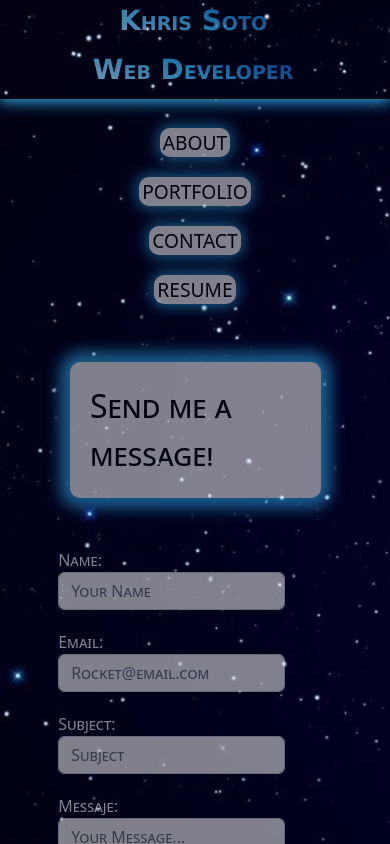
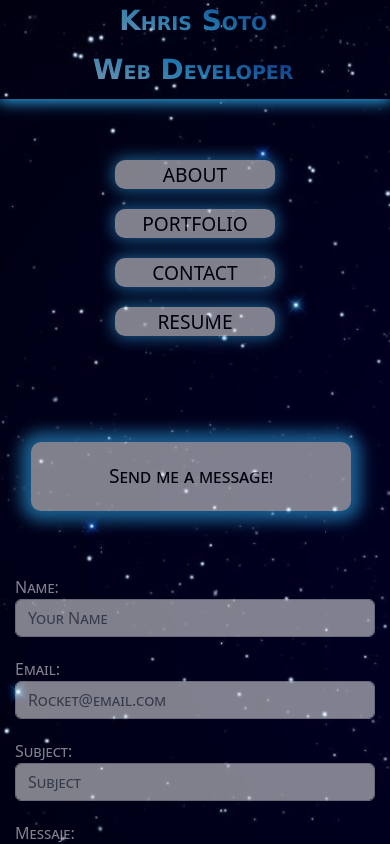
Before and after one commit to KSoto18/Portfolio-React, a React (Create React App) app: page / in a window 390 px wide. Both pictures are taken after a click on the element "CONTACT". Shown: the top 844 px of the page. Built offline with nearby package versions, Linux system fonts and the light colour scheme.

Commit message:
working on mobile optimization

```diff
--- a/src/components/About/styles.css
+++ b/src/components/About/styles.css
@@ -18,10 +18,11 @@
     display: flex;
     height: 200px;
     width: 200px;
-    margin: 5%;
     border-radius: 100px;
     border: black solid 5px;
     box-shadow: 0 0 15px 2px var(--blue);
+    margin-bottom: 4rem;
+    margin-top: 4rem;
 }
 
 .about-me-text{
--- a/src/components/Contact/index.jsx
+++ b/src/components/Contact/index.jsx
@@ -26,7 +26,7 @@ const Contact = () => {
 
         <div>
 
-            <p className='title' style={{ marginTop: "3rem", marginBottom: "3rem" }}>Send me a message!</p>
+            <p className='title' style={{ marginTop: "4rem", marginBottom: "4rem" }}>Send me a message!</p>
 
             <form ref={form} onSubmit={sendEmail}
                 className='contact-form' style={{ alignItems: "center", marginTop: "50px" }}
--- a/src/components/Contact/styles.css
+++ b/src/components/Contact/styles.css
@@ -44,6 +44,7 @@
  }
 
  .contact-form {
+    justify-content: center;
     color: white;
     opacity: 0.5;
 
@@ -54,25 +55,24 @@
  }
 
  .title {
-    display: flex;
-    flex-direction: column;
     background-color: white;
     opacity: 0.5;
     align-items: center;
     border-radius: 10px;
-    padding: 20px;
-    margin: 4rem;
     box-shadow: 0 0 15px 2px var(--blue);
     color: black;
     font-size: xx-large;
+    text-align: center;
 
 }
+
+
 
 /* Media Break */
 
 @media only screen and (max-width: 800px) {
     .contact-form {
-     width: 85%;
+     width: 25rem;
     }
 
     .title {
@@ -94,5 +94,9 @@
         text-align: center;
     }
 
+    .title {
+        font-size: larger;
+    }
+
 
   }
--- a/src/components/Nav/styles.css
+++ b/src/components/Nav/styles.css
@@ -11,6 +11,8 @@
     font-size: larger;
     box-shadow: 0 0 15px 2px var(--blue);
     cursor:pointer;
+    width: 10rem;
+    text-align: center;
 }
 
 
@@ -29,12 +31,18 @@
     .nav {
      display: flex;
      flex-direction: column;
-     width: fit-content;
      align-items: center;
+     margin-bottom: 2rem;
+     margin-top: 2rem;
     }
 
     .navBar {
         display: flex;
         justify-content: center;
     }
+
+    .navBtn h1 {
+        width: 10rem;
+        text-align: center;
+    }
   }
--- a/src/components/Resume/styles.css
+++ b/src/components/Resume/styles.css
@@ -4,7 +4,8 @@
     flex-direction: column;
     color: black;
     font-size: x-large;
-    margin: 5%;
+    margin-top: 4rem;
+    margin-bottom: 4rem;
 
 
 }
```
